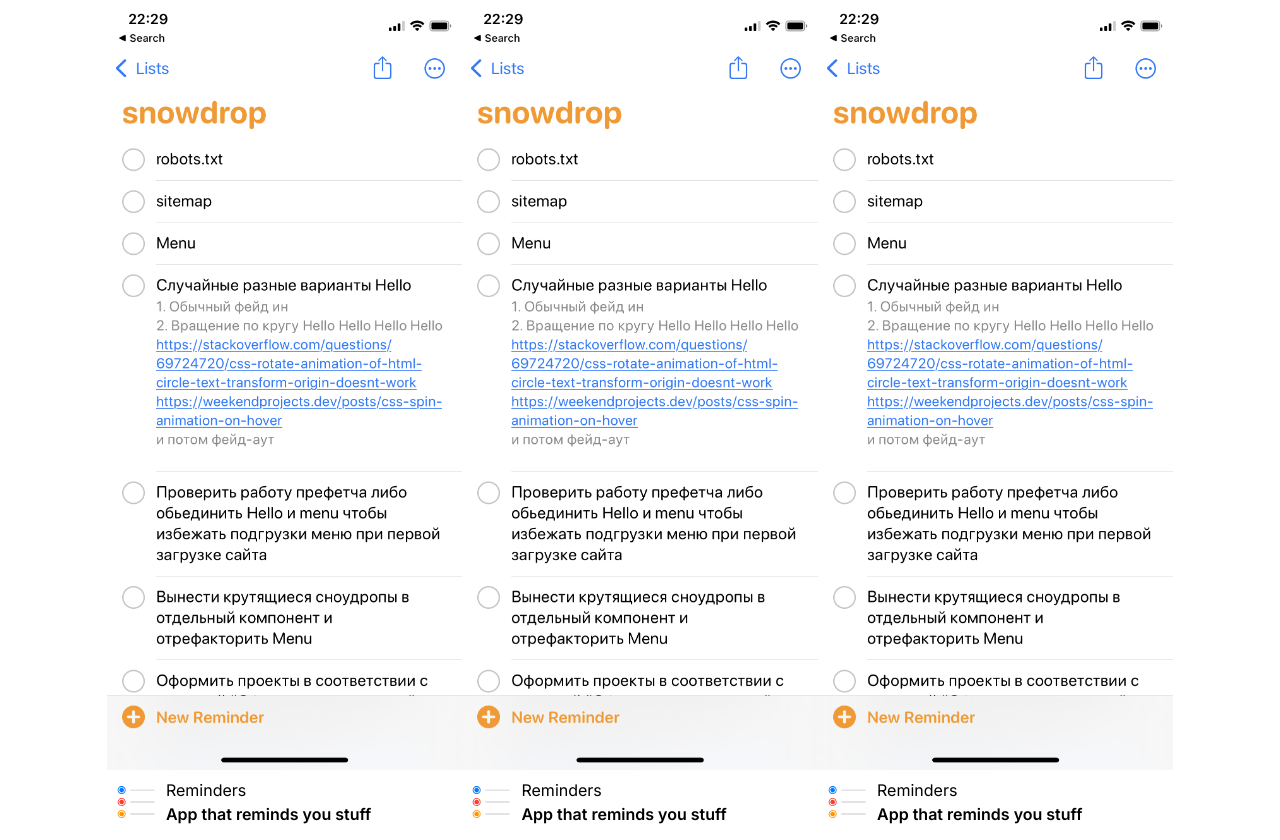
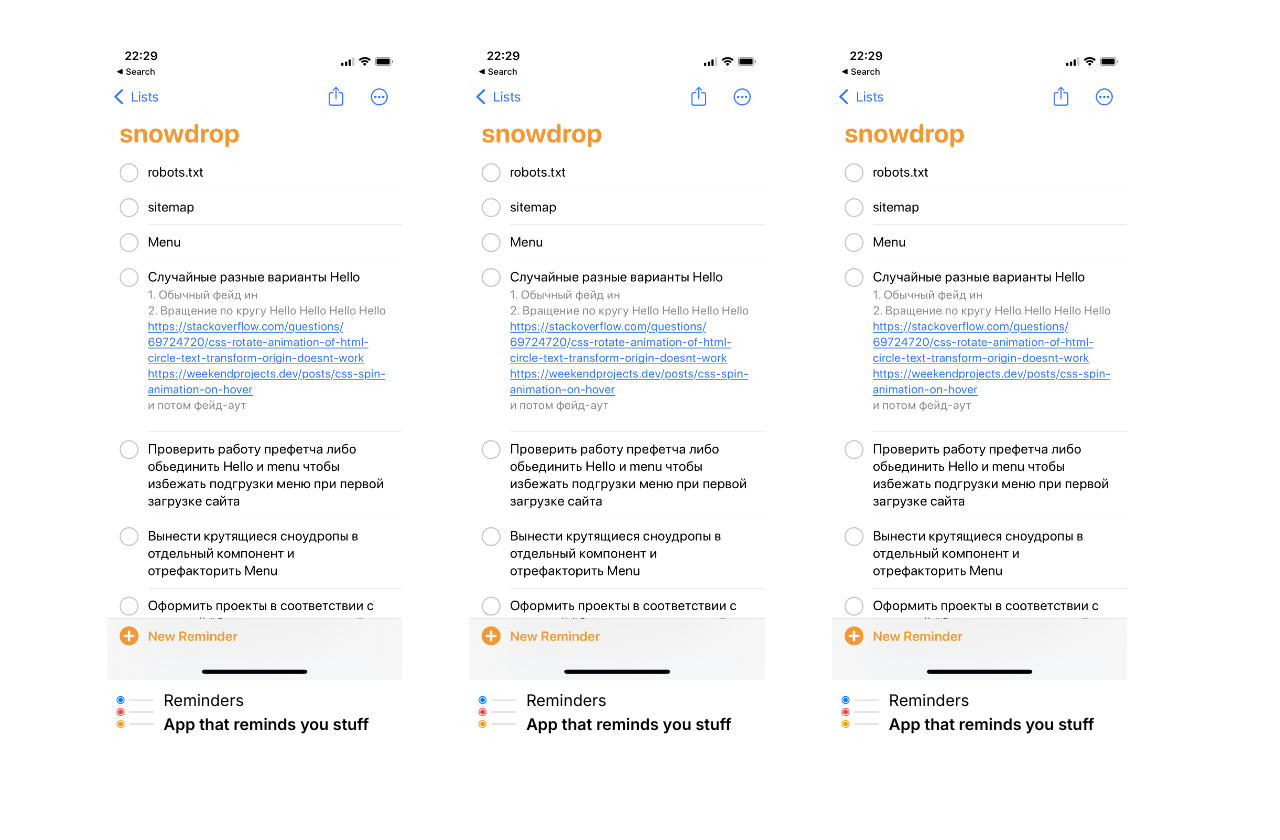
Before and after one commit to ivanesmantovich/ive.ink, a Next.js app: page /projects in a window 1280 px wide. After the commit the page ends 800 px from the top, so only its background shows below. Built offline with nearby package versions, Linux system fonts and the light colour scheme.

Commit message:
Projects tweaks

```diff
--- a/components/Preview.module.css
+++ b/components/Preview.module.css
@@ -1,4 +1,21 @@
+.previewContainer {
+    width: 100%;
+}
+
+@media (min-width: 640px) {
+    .previewContainer {
+        width: 48%;
+    }
+}
+
+@media (min-width: 1024px) {
+    .previewContainer {
+        width: 32%;
+    }
+}
+
 .screencast {
+    max-height: 80vh;
     aspect-ratio: 9 / 19.5;
 }
 
--- a/components/Preview.tsx
+++ b/components/Preview.tsx
@@ -7,10 +7,10 @@ import remindersLogo from '@/public/remindersLogo.svg'
 export default function Preview() {
     return (
         <div
-            className={`inline-block
-                        w-full sm:w-1/2 lg:w-1/3
+            className={`
                         overflow-hidden
-                        rounded-2xl
+                        rounded-3xl
+                        ${styles.previewContainer}
                         ${styles.enlarge}`}
         >
             <div className={`relative ${styles.screencast}`}>
--- a/components/Projects.tsx
+++ b/components/Projects.tsx
@@ -9,8 +9,10 @@ export default function Projects() {
         <div
             className={`h-full w-full flex items-center justify-center ${styles.fadeIn}`}
         >
-            <div className="flex flex-col w-10/12">
-                <div className={`${styles.previewRow}`}>
+            <div className="flex flex-col mt-10 w-10/12">
+                <div
+                    className={`flex flex-wrap justify-between ${styles.previewRow}`}
+                >
                     <Preview />
                     <Preview />
                     <Preview />
--- a/components/Snowdrop.module.css
+++ b/components/Snowdrop.module.css
@@ -3,5 +3,5 @@
 }
 
 .spinning:hover {
-    transform: rotate(360deg);
+    transform: rotate(180deg);
 }
```
Also changed, not shown: components/Projects.module.css (+6 -2 lines).
